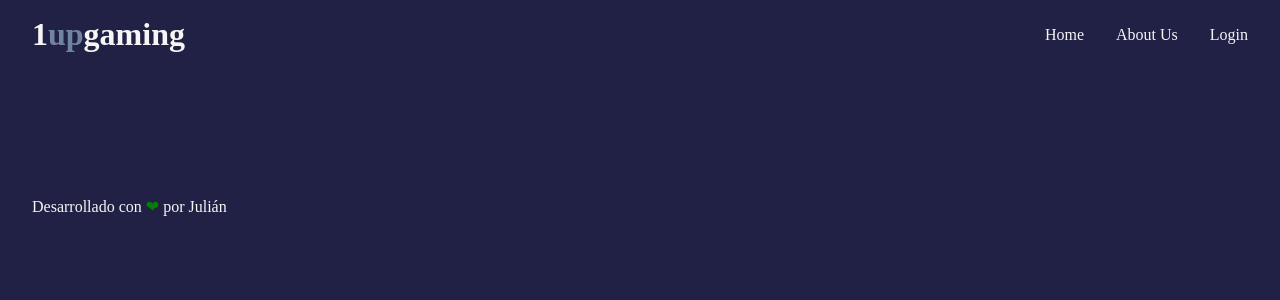
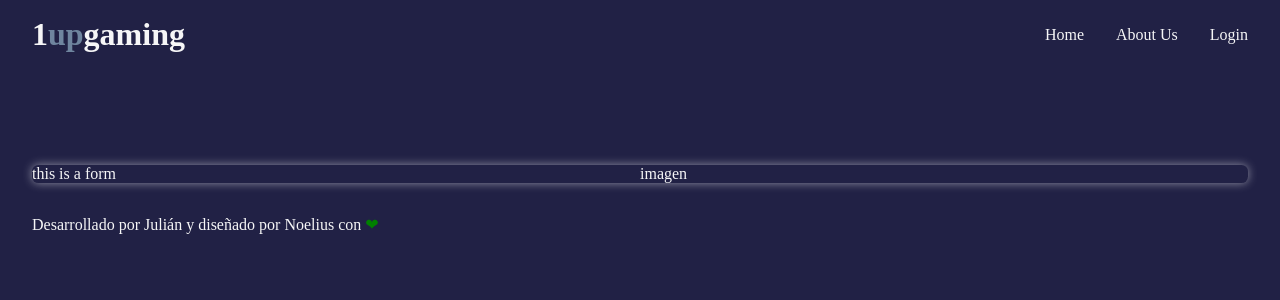
Before and after one commit to Tournament-Challenge-and-Target/frontend, a Next.js app: page /access in a window 1280 px wide. Shown: the top 300 px of the page. Built offline with nearby package versions, Linux system fonts and the light colour scheme; a web font is replaced by a local one.

Commit message:
WIP access page

```diff
--- a/components/Layout/Footer.js
+++ b/components/Layout/Footer.js
@@ -3,7 +3,7 @@ import styles from 'styles/components/Footer.module.sass'
 const Footer = () => {
   return (
     <footer className={styles.footer}>
-      Desarrollado con <span>❤</span> por Julián
+      Desarrollado por Julián y diseñado por Noelius con <span>❤</span>
     </footer>
   )
 }
--- a/pages/access.js
+++ b/pages/access.js
@@ -1,7 +1,15 @@
 import styles from 'styles/pages/Access.module.sass'
 
 const Access = () => {
-  return <div className={styles.access}></div>
+  const handeOnSubmit = () => {}
+  return (
+    <div className={styles.access}>
+      <div className={styles.twin_container}>
+        <form onSubmit={handeOnSubmit}>this is a form</form>
+      </div>
+      <div className={styles.twin_container}>imagen</div>
+    </div>
+  )
 }
 
 export default Access
--- a/styles/pages/Access.module.sass
+++ b/styles/pages/Access.module.sass
@@ -1,3 +1,11 @@
 .access
   width: 100%
   height: auto
+  border-radius: .4rem
+  box-shadow: 0 0 10px rgba(white, 0.5)
+  display: grid
+  grid-template-columns: 50% 50%
+
+  .twin_container
+    display: flex
+    flex-direction: column
```
